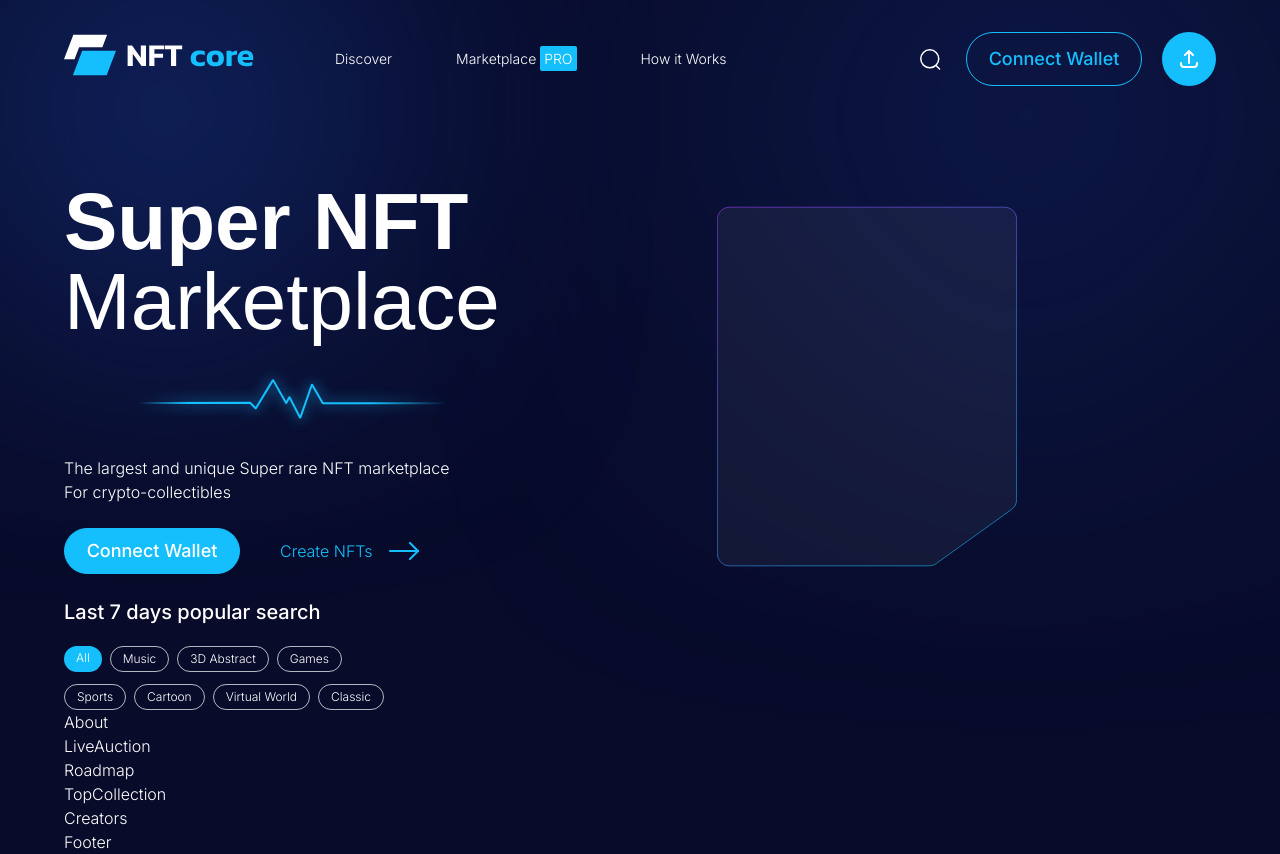
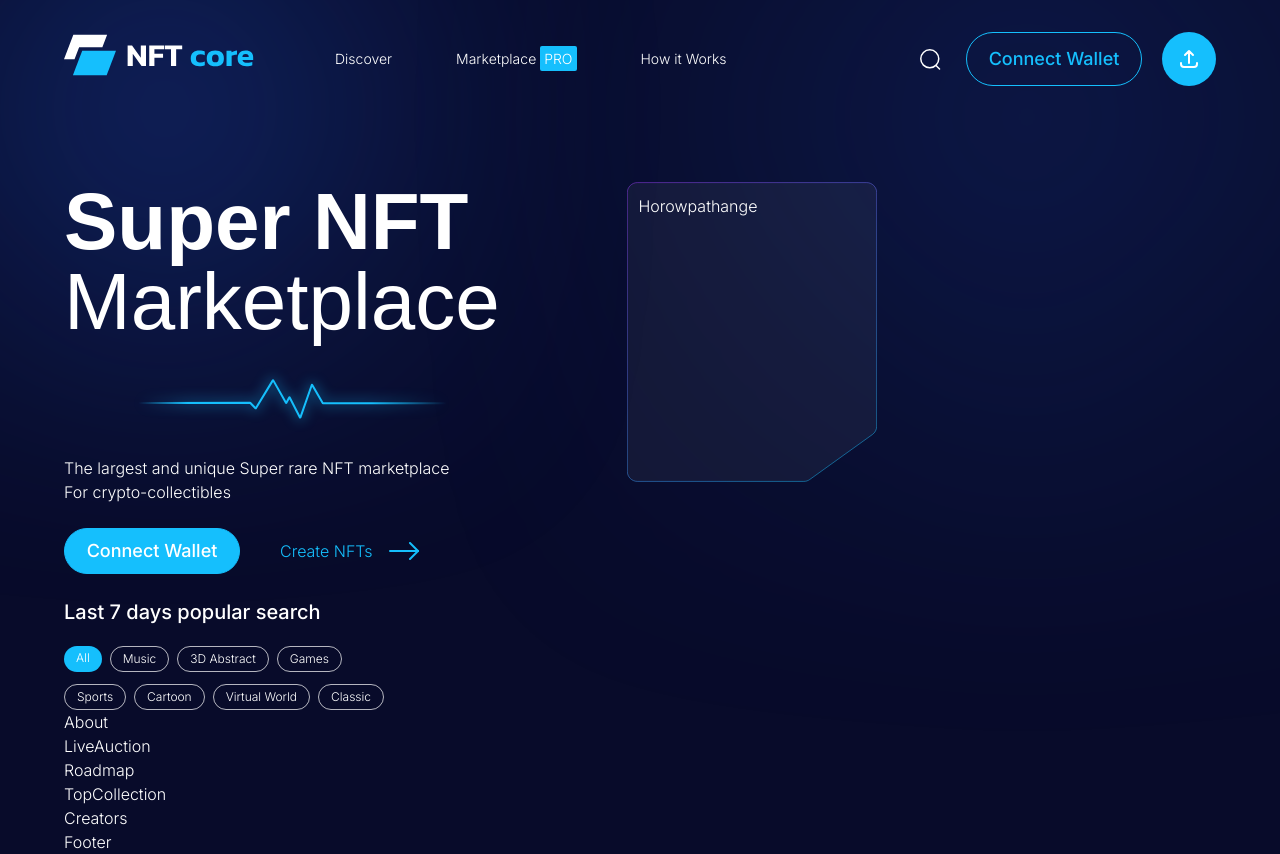
Before and after one commit to tharaka-mts/NFT-Marketplace-app, a React (Vite) app: page / in a window 1280 px wide. Built offline with nearby package versions, Linux system fonts and the light colour scheme; a web font is replaced by a local one.

Commit message:
Hero section and Card component

```diff
--- a/src/assets/index.js
+++ b/src/assets/index.js
@@ -1,4 +1,3 @@
-// import logo from "./logo.svg";
 export { default as logo } from "./logo.svg";
 export { default as search } from "./search.svg";
 export { default as upload } from "./upload.svg";
--- a/src/components/Card.jsx
+++ b/src/components/Card.jsx
@@ -1,10 +1,6 @@
-import { rectangle } from "../assets";
-
-const Card = () => {
+const Card = ({ children, className }) => {
   return (
-    <div>
-      <img src={rectangle} alt="rectangle" className="w-[300px] h-[409px]" />
-    </div>
+    <div className={`bg-rectangle bg-no-repeat bg-contain ${className}`}>{children}</div>
   );
 };
 
--- a/src/containers/Hero.jsx
+++ b/src/containers/Hero.jsx
@@ -50,7 +50,7 @@ const Hero = () => {
         </div>
       </div>
       <div className="flex-auto">
-        <Card />
+        <Card className="w-[480px] h-[300px] p-3">Horowpathange</Card>
       </div>
     </div>
   );
--- a/vite.config.js
+++ b/vite.config.js
@@ -3,6 +3,6 @@ import react from "@vitejs/plugin-react";
 
 // https://vitejs.dev/config/
 export default defineConfig({
-  base: "/NFT-Marketplace-app/",
+  // base: "/NFT-Marketplace-app/",
   plugins: [react()],
 });
```
